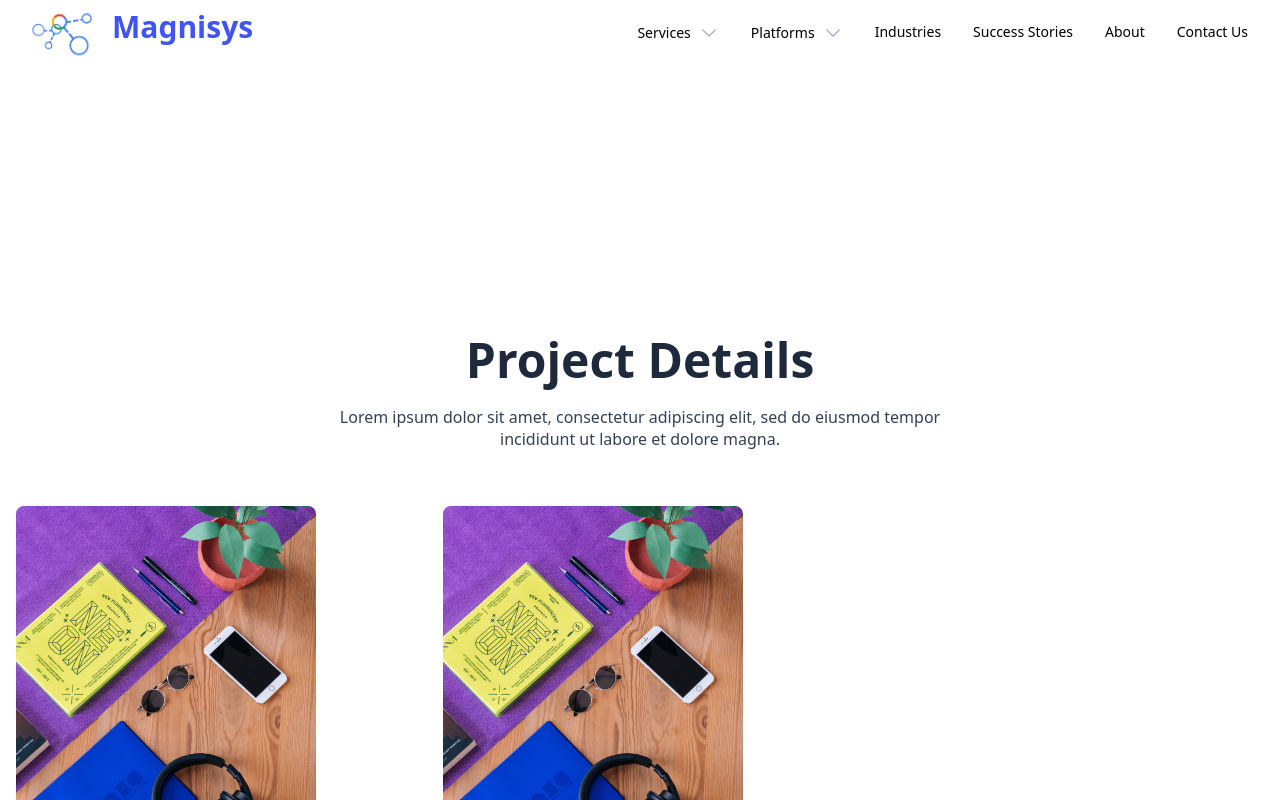
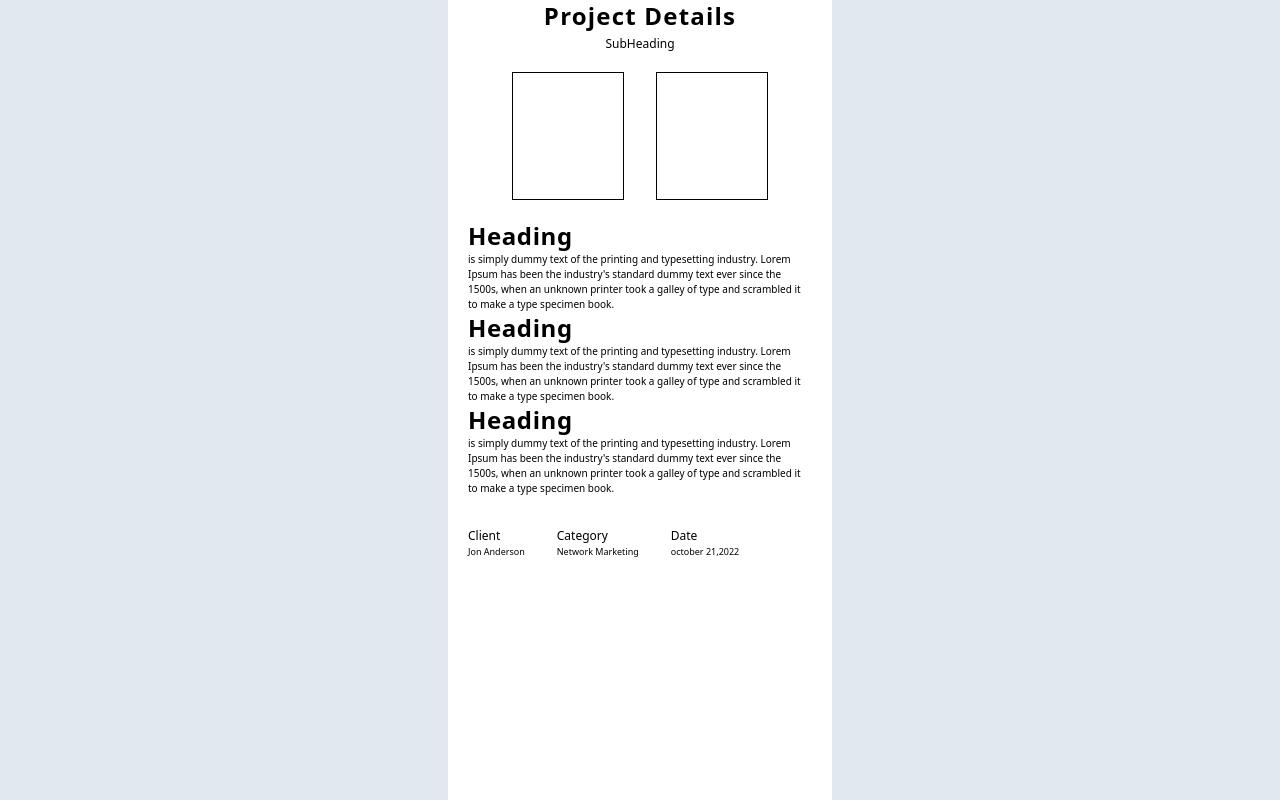
Before and after one commit to heeraDeo/caportal, a Next.js app: page / in a window 1280 px wide. Shown: the top 800 px of the page. Built offline with nearby package versions, Linux system fonts and the light colour scheme.

Commit message:
work done

```diff
--- /dev/null
+++ b/src/components/_projectdetails/index.js
@@ -0,0 +1,68 @@
+function _Projectdetails() {
+  return (
+    <div className=" flex justify-center bg-slate-200">
+      <div className=" h-screen  w-96 bg-white">
+        <div className=" text-center ">
+          <div className="text-2xl font-extrabold tracking-wider ">
+            {" "}
+            Project Details
+          </div>
+          <div className="text-xs mt-1">SubHeading</div>
+          <div className="flex justify-between py-5 px-16 ">
+            <div className="h-32 w-28 border border-black"></div>
+            <div className="h-32 w-28 border border-black"></div>
+          </div>
+
+          <div className=" px-5">
+            <div className="text-start">
+              <h1 className="text-2xl font-extrabold tracking-wide">Heading</h1>
+              <p className="text-[10px]">
+                is simply dummy text of the printing and typesetting industry.
+                Lorem Ipsum has been the industry's standard dummy text ever
+                since the 1500s, when an unknown printer took a galley of type
+                and scrambled it to make a type specimen book.
+              </p>
+            </div>
+            <div className="text-start">
+              <h1 className="text-2xl font-extrabold tracking-wide">Heading</h1>
+              <p className="text-[10px]">
+                is simply dummy text of the printing and typesetting industry.
+                Lorem Ipsum has been the industry's standard dummy text ever
+                since the 1500s, when an unknown printer took a galley of type
+                and scrambled it to make a type specimen book.
+              </p>
+            </div>
+            <div className="text-start">
+              <h1 className="text-2xl font-extrabold tracking-wide ">
+                Heading
+              </h1>
+              <p className="text-[10px]">
+                is simply dummy text of the printing and typesetting industry.
+                Lorem Ipsum has been the industry's standard dummy text ever
+                since the 1500s, when an unknown printer took a galley of type
+                and scrambled it to make a type specimen book.
+              </p>
+            </div>
+            <div className="text-start py-8 flex">
+              <div className="text-xs">
+                Client
+                <div className=" text-[9px]">Jon Anderson</div>
+              </div>
+
+              <div className="text-xs px-8">
+                Category
+                <div className=" text-[9px]">Network Marketing</div>
+              </div>
+
+              <div className="text-xs">
+                Date
+                <div className=" text-[9px]">october 21,2022</div>
+              </div>
+            </div>
+          </div>
+        </div>
+      </div>
+    </div>
+  );
+}
+export default _Projectdetails;
--- a/src/components/home/index.tsx
+++ b/src/components/home/index.tsx
@@ -6,6 +6,7 @@ import Testimonials from './testimonials'
 import ContactUs from './contactus'
 import AllProjects from '../allprojects/allprojects'
 import ProjectDetails from '../projectdetails/projectdetails'
+
 
 export default function index() {
   return (
--- a/src/pages/index.tsx
+++ b/src/pages/index.tsx
@@ -5,11 +5,17 @@ import Blog from "../components/blog";
 import Home from "../components/home";
 import Layout from "../components/layout";
 import styles from "../styles/Home.module.css";
+import _Projectdetails from '../components/_projectdetails'
 
 const App: NextPage = () => {
+  return(
+    // <Layout>
+    <_Projectdetails/>
+    // </Layout>
+  )
   return (
     <Layout>
-      <Home />
+      {/* <Home /> */}
     </Layout>
   );
 };
```
Also changed, not shown: 2 other files (tests, documents, lock files or other folders).
